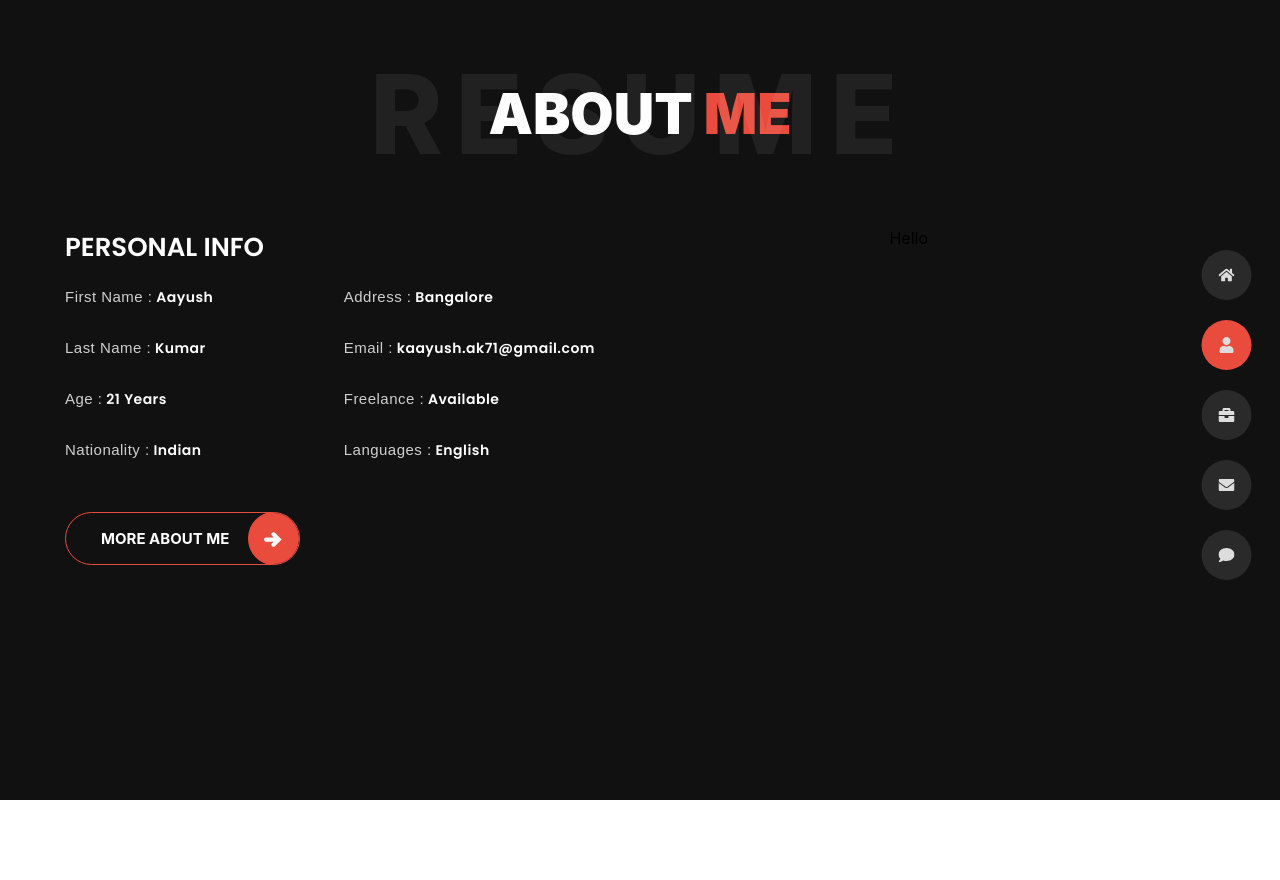
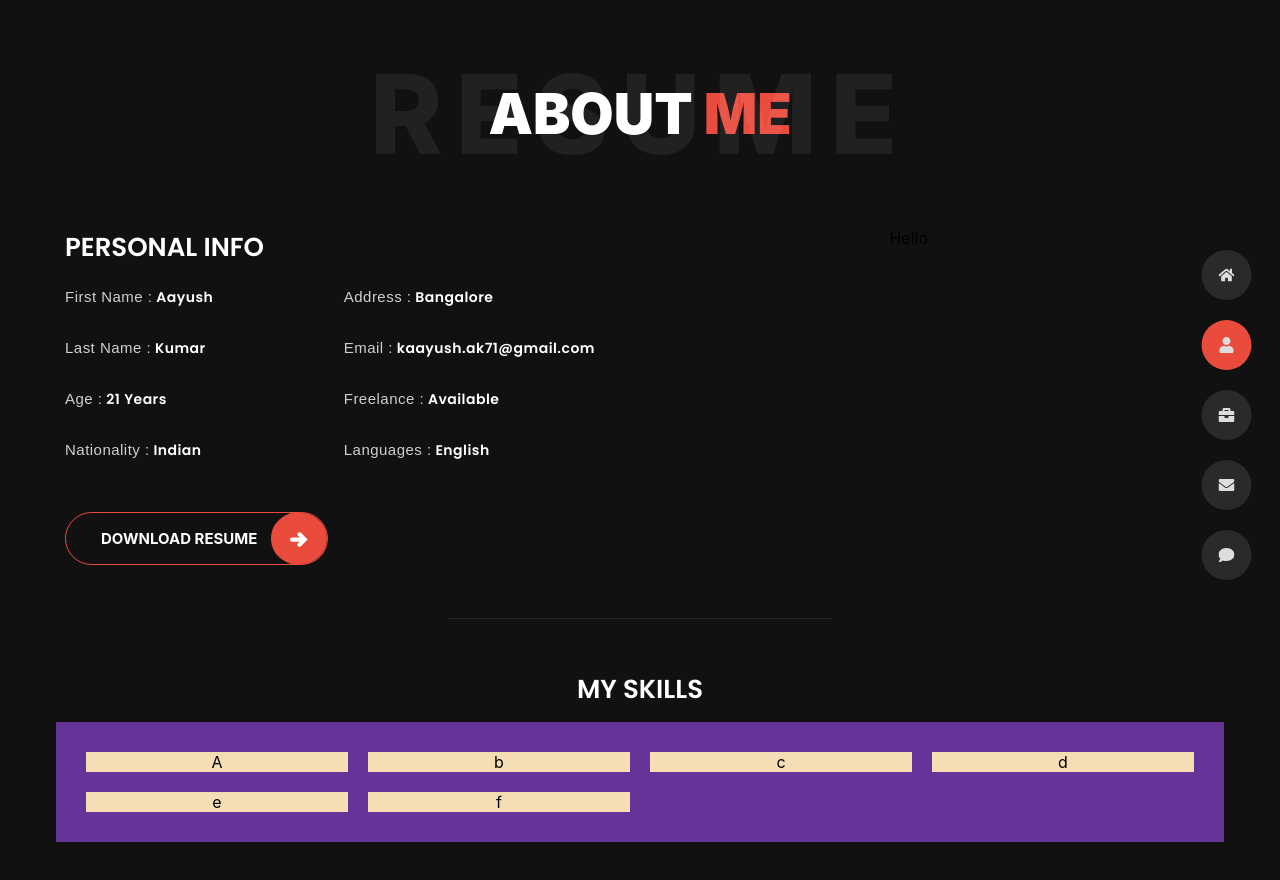
Before and after one commit to kaayush71/portfolio, a React (Create React App) app: page /about in a window 1280 px wide. Shown: the top 880 px of the page. Before the commit the page ends 800 px from the top, so only its background shows below. Built offline with nearby package versions, Linux system fonts and the light colour scheme; the HTML template or start-up script is replaced by a standard one.

Commit message:
changes: added aos added resume added skills section

```diff
--- a/package.json
+++ b/package.json
@@ -6,6 +6,7 @@
     "@testing-library/jest-dom": "^5.11.4",
     "@testing-library/react": "^11.1.0",
     "@testing-library/user-event": "^12.1.10",
+    "aos": "^2.3.4",
     "node-sass": "^4.14.1",
     "react": "^17.0.2",
     "react-dom": "^17.0.2",
--- a/src/App.js
+++ b/src/App.js
@@ -1,10 +1,16 @@
-import React from 'react';
+import React, { useEffect } from 'react';
 import { Homepage, AboutPage } from './pages';
 import Navbar from './components/navbar/navbar';
 import { BrowserRouter as Router, Route, Switch } from 'react-router-dom';
+import AOS from 'aos';
+import 'aos/dist/aos.css';
 import './App.css';
-
 function App() {
+  useEffect(() => {
+    AOS.init({
+      duration: 1000,
+    });
+  }, []);
   return (
     <>
       <div className="App">
--- a/src/pages/aboutPage/aboutPage.jsx
+++ b/src/pages/aboutPage/aboutPage.jsx
@@ -1,12 +1,13 @@
 import React from 'react';
 import styles from './aboutPage.module.scss';
 import { TiArrowRightThick } from 'react-icons/ti';
+import pdf from '../../assets/resume.pdf';
 
 export default function AboutPage() {
   return (
     <div className={styles.about}>
       <div className={styles.title}>
-        <h1 className={styles.heading}>
+        <h1 data-aos="fade-up" className={styles.heading}>
           ABOUT <span className={styles.heading_sub}>ME</span>
         </h1>
         <span className={styles.sub}>Resume</span>
@@ -56,8 +57,8 @@ export default function AboutPage() {
               </p>
             </div>
             <div className={styles.button_con}>
-              <a href="/" className={styles.button}>
-                <span className={styles.button_text}>More About Me</span>
+              <a href={pdf} download="resume" className={styles.button}>
+                <span className={styles.button_text}>Download Resume</span>
                 <span className={styles.button_icon}>
                   <TiArrowRightThick />
                 </span>
@@ -67,6 +68,21 @@ export default function AboutPage() {
           <div className={styles.right}>Hello</div>
         </div>
       </div>
+      <hr className={styles.seperator} />
+      {/* ========================================================================== */}
+      <div className={styles.container}>
+        <div className={styles.skills}>
+          <h1 className={styles.skills__title}>My Skills</h1>
+          <div className={styles.skills_wrapper}>
+            <p>A</p>
+            <p>b</p>
+            <p>c</p>
+            <p>d</p>
+            <p>e</p>
+            <p>f</p>
+          </div>
+        </div>
+      </div>
     </div>
   );
 }
--- a/src/pages/aboutPage/aboutPage.module.scss
+++ b/src/pages/aboutPage/aboutPage.module.scss
@@ -160,3 +160,42 @@
     border: 1px solid var(--red);
   }
 }
+
+.seperator {
+  border: 0;
+  border-top: 1px solid #252525;
+  margin: 90px auto 55px;
+  max-width: 30%;
+}
+
+// ----------------------------------------- Skills -------------------------------------
+
+.skills {
+  height: 100%;
+  padding: 0 1rem;
+  &__title {
+    color: white;
+    text-transform: uppercase;
+    font-size: 26px;
+    line-height: 31px;
+    font-family: poppins;
+    font-weight: 600;
+  }
+  &_wrapper {
+    background-color: rebeccapurple;
+    // display: flex;
+    // flex-wrap: wrap;
+    padding: 20px;
+    display: grid;
+    grid-template-columns: repeat(auto-fill, minmax(250px, 1fr));
+    // @media only screen and (max-width: 1250px) {
+    //   justify-content: space-evenly;
+    // }
+    &>* {
+      background-color: wheat;
+      margin: 10px;
+      // flex: 0 1 260px;
+    }
+    // text-align: start;
+  }
+}
--- a/src/pages/homepage/homepage.module.scss
+++ b/src/pages/homepage/homepage.module.scss
@@ -149,8 +149,3 @@
     border: 1px solid var(--red);
   }
 }
-
-// .button:hover:before {
-//     transform: translateX(0);
-
-// }
```
Also changed, not shown: 2 other files (tests, documents, lock files or other folders).
